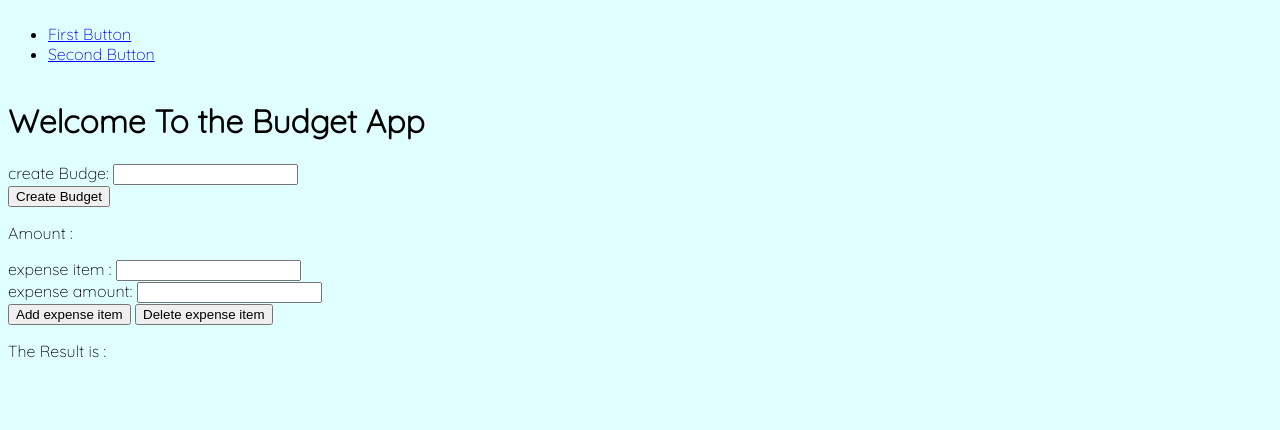
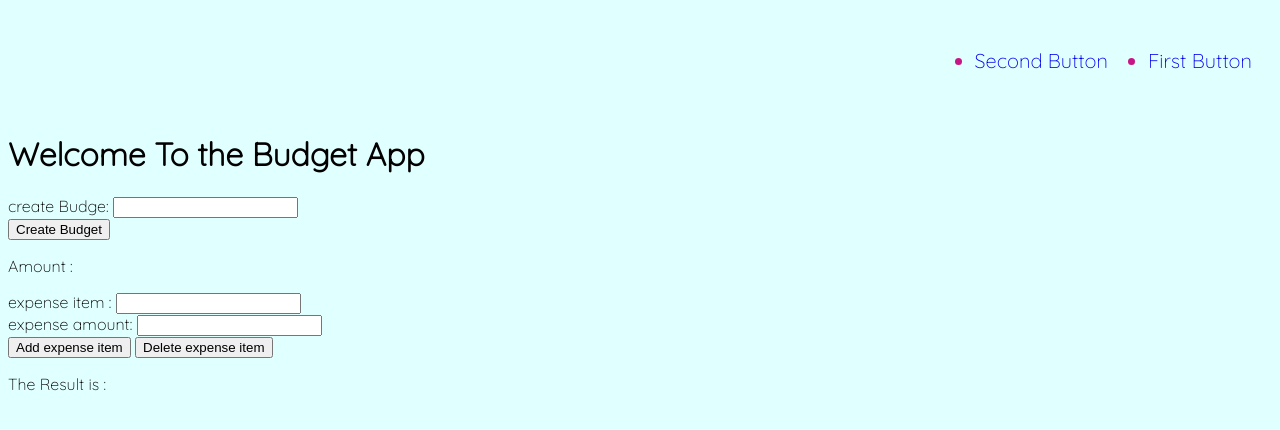
Before and after one commit to Tinabcit/makeup_assignment, a plain HTML site: page index.html in a window 1280 px wide. Drawn offline with Linux system fonts and the light colour scheme.

Commit message:
Included the nav bar portion of the website page for the budget app website.

```diff
--- a/CSS/stylesheet.css
+++ b/CSS/stylesheet.css
@@ -3,3 +3,21 @@ body{
     display:grid;
     font-family: 'Quicksand', sans-serif;
 }
+.nav-bar{
+    color: #C71585;
+    display: flex;
+    list-style-type: none;
+    font-size:20px;
+    justify-content: flex-end;
+}
+.nav-bar li{
+    float:right;
+    margin:20px;
+}
+.nav-bar a {
+    text-decoration: none;
+}
+.nav-bar a:hover{
+    background-color: #E0FFFF;
+    text-decoration: underline;
+}
```
